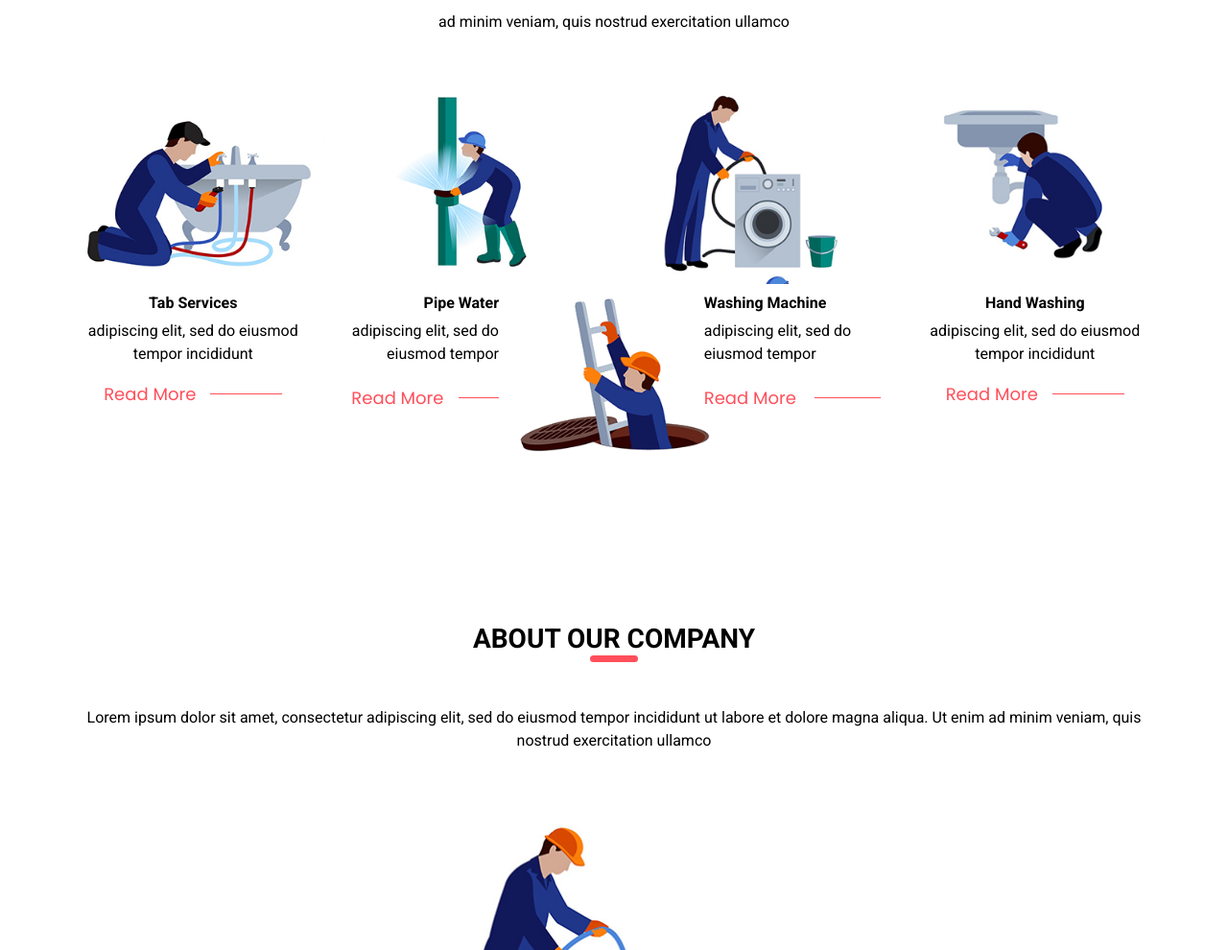
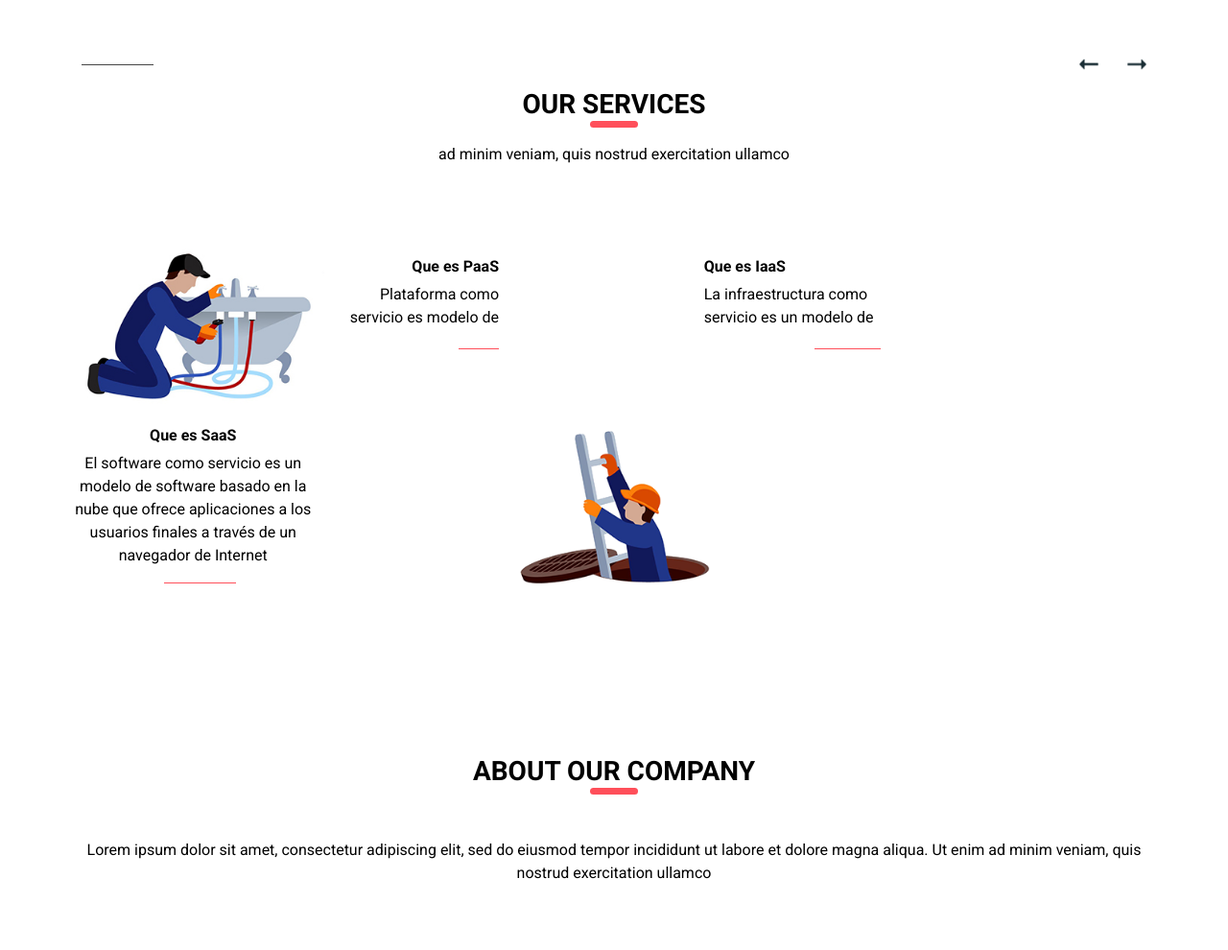
Before and after one commit to KarenMerchan3A/KarenMerchan3A.github.io, a plain HTML site: page index.html in a window 1280 px wide. Shown: the part 592-1582 px from the top of the page at 96% size. Drawn offline with nearby package versions, Linux system fonts and the light colour scheme.

Commit message:
Servicios

```diff
--- a/index.html
+++ b/index.html
@@ -157,14 +157,15 @@
                 </div>
                 <div class="detail-box">
                   <h6>
-                    Tab Services
+                    Que es SaaS
                   </h6>
                   <p>
-                    adipiscing elit, sed do eiusmod tempor incididunt
+                    El software como servicio es un modelo de software basado en la nube que ofrece
+                    aplicaciones a los usuarios finales a través de un navegador de Internet
                   </p>
                   <div class="btn-box">
                     <a href="">
-                      Read More
+
                     </a>
                     <hr>
                   </div>
@@ -174,18 +175,19 @@
             <div class="col-md-3">
               <div class="box b-2">
                 <div class="img-box">
-                  <img src="images/s-2.jpg" alt="">
+                  <img src="" alt="">
                 </div>
                 <div class="detail-box">
                   <h6>
-                    Pipe Water
+                    Que es PaaS
                   </h6>
                   <p>
-                    adipiscing elit, sed do eiusmod tempor incididunt
+                    Plataforma como servicio es  modelo de servicio que ofrece una plataforma en la nube flexible y escalable
+                    para desarrollar, desplegar, ejecutar y gestionar aplicaciones.
                   </p>
                   <div class="btn-box">
                     <a href="">
-                      Read More
+
                     </a>
                     <hr>
                   </div>
@@ -195,39 +197,20 @@
             <div class="col-md-3">
               <div class="box b-3">
                 <div class="img-box">
-                  <img src="images/s-3.jpg" alt="">
+                  <img src="" alt="">
                 </div>
                 <div class="detail-box">
                   <h6>
-                    Washing Machine
+                    Que es IaaS
                   </h6>
                   <p>
-                    adipiscing elit, sed do eiusmod tempor incididunt
+                    La infraestructura como servicio es un modelo de servicio en la nube que ofrece recursos de infraestructura bajo demanda, como computación,
+                    almacenamiento, redes y virtualización, a empresas y particulares a través de la nube.
                   </p>
                   <div class="btn-box">
                     <a href="">
-                      Read More
-                    </a>
-                    <hr>
-                  </div>
-                </div>
-              </div>
-            </div>
-            <div class="col-md-3">
-              <div class="box b-4">
-                <div class="img-box">
-                  <img src="images/s-4.jpg" alt="">
-                </div>
-                <div class="detail-box">
-                  <h6>
-                    Hand Washing
-                  </h6>
-                  <p>
-                    adipiscing elit, sed do eiusmod tempor incididunt
-                  </p>
-                  <div class="btn-box">
-                    <a href="">
-                      Read More
+
+
                     </a>
                     <hr>
                   </div>
```
Also changed, not shown: images/que-es-cloud-computing.jpg (added).
